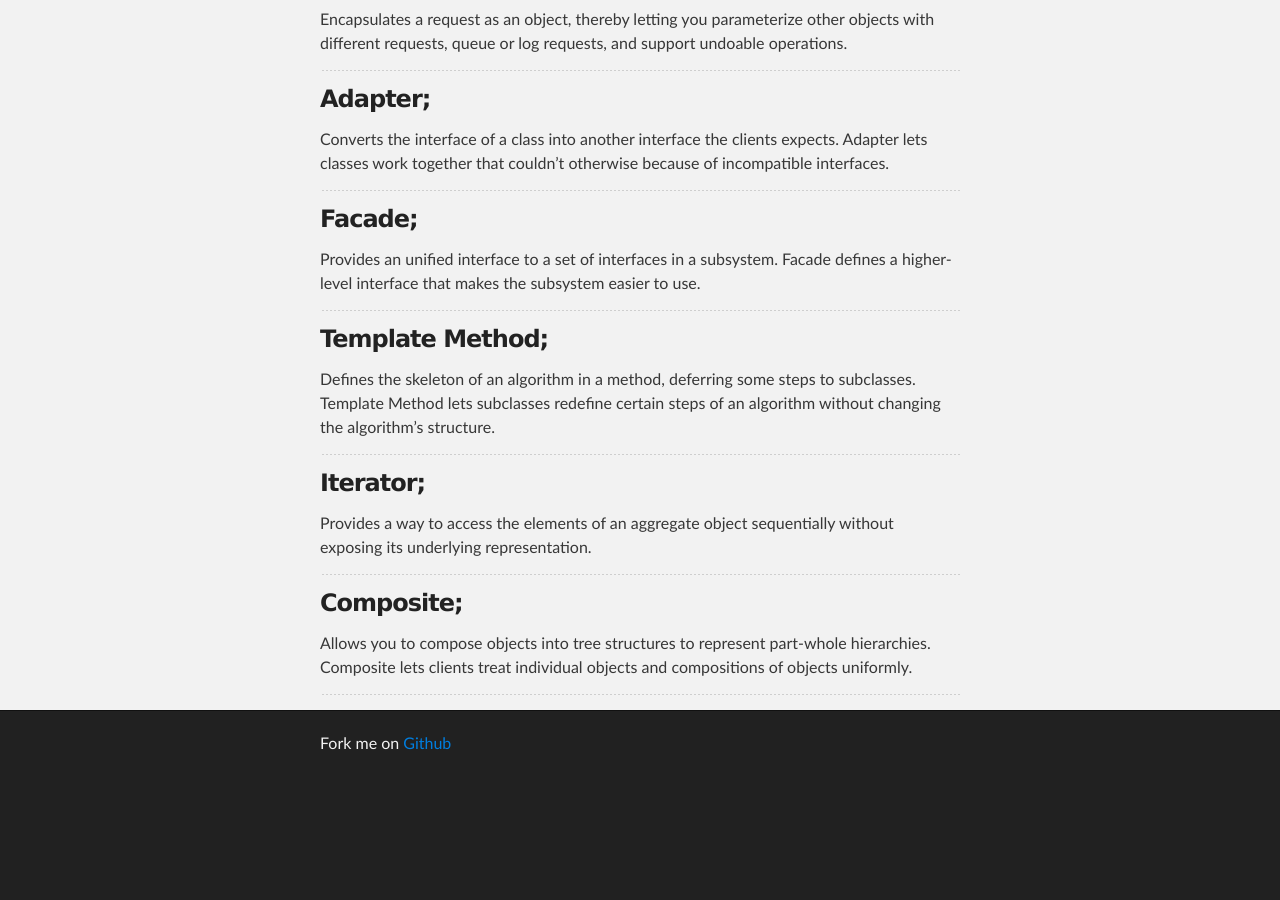
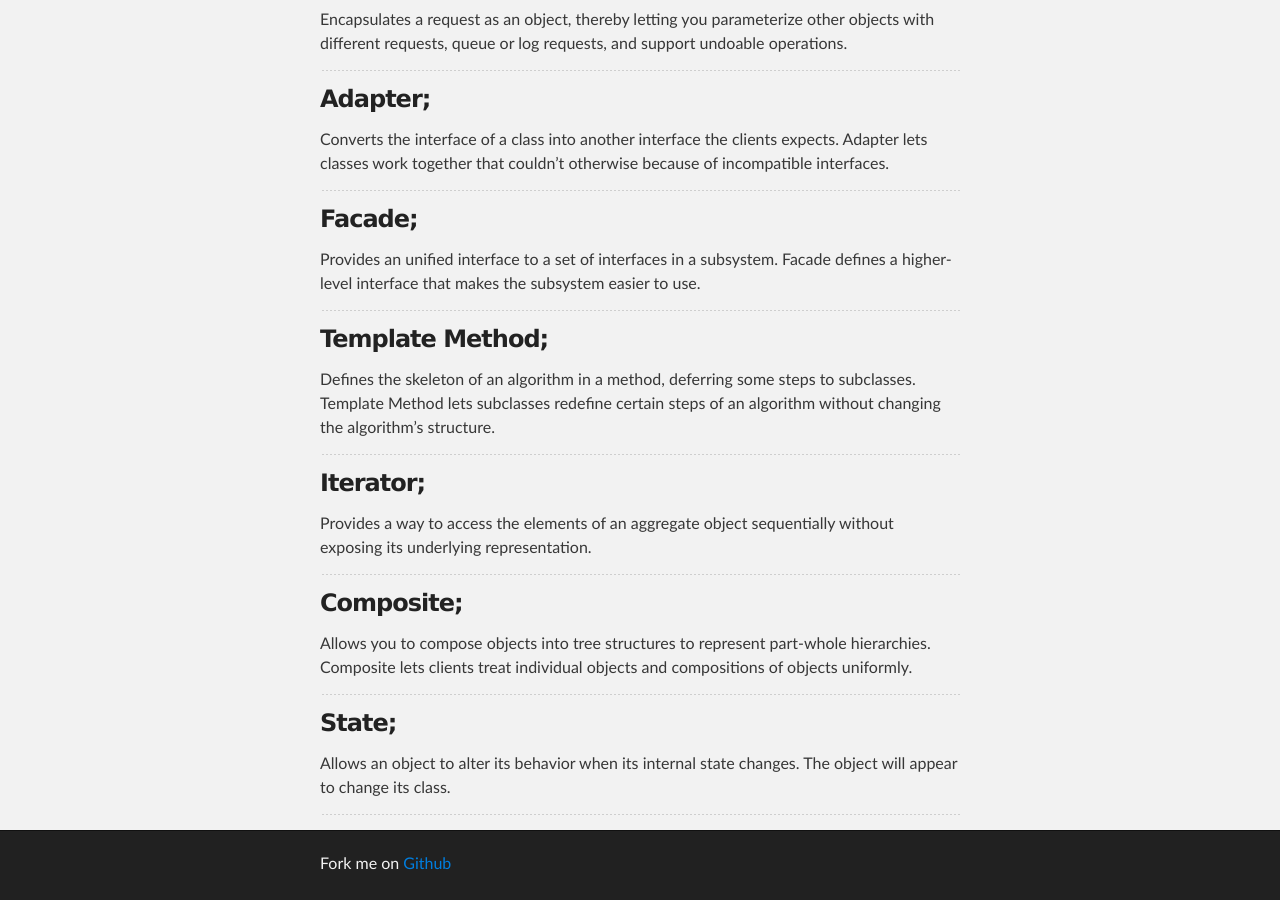
Before and after one commit to Deividy/deividy.github.io, a Jekyll site: the page built from Design-Patterns.md, in a window 1280 px wide and 900 px high, scrolled down 1088 px. Built offline with Jekyll 4.4.1, drawn with Linux system fonts in a browser that asks for light colours; before the commit the page ends 1868 px from its top, so only the background shows below that.

Commit message:
Add State Pattern

```diff
--- a/Design-Patterns.md
+++ b/Design-Patterns.md
@@ -73,3 +73,8 @@ Provides a way to access the elements of an aggregate object sequentially withou
 Allows you to compose objects into tree structures to represent part-whole hierarchies. Composite lets clients treat individual objects and compositions of objects uniformly.
 
 ---
+
+### State;
+Allows an object to alter its behavior when its internal state changes. The object will appear to change its class.
+
+---
```
